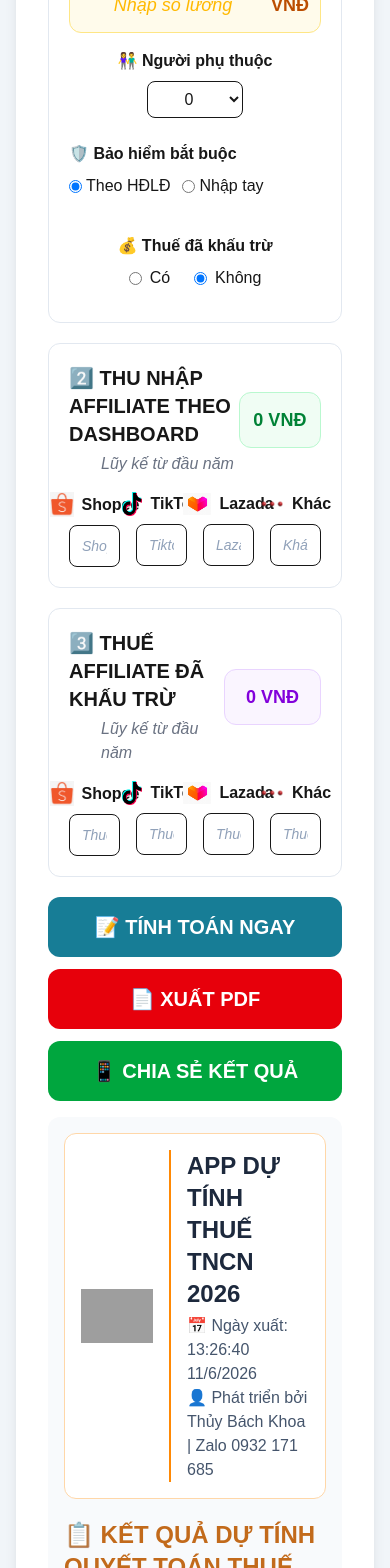
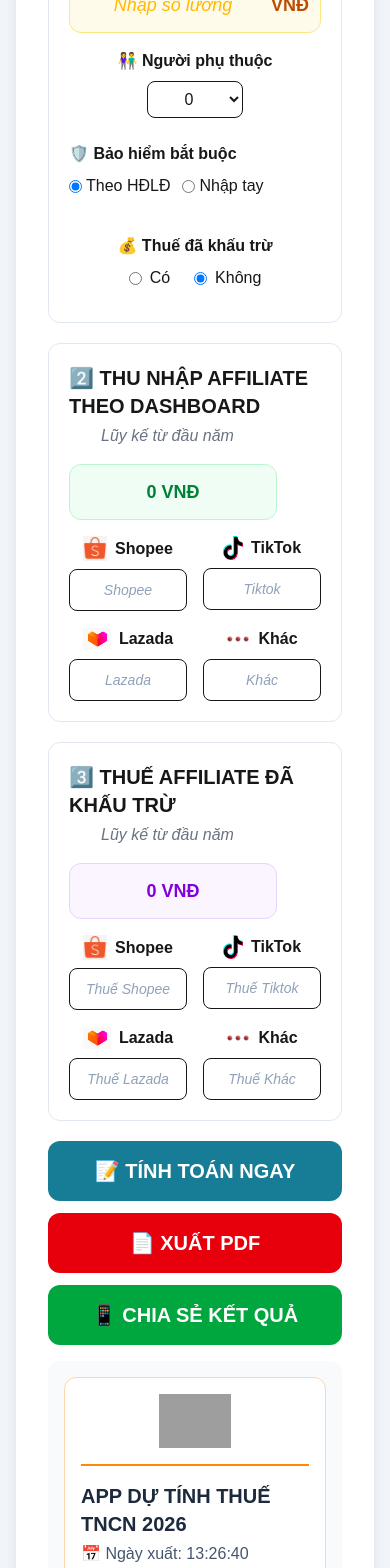
Before and after one commit to thuybachkhoa/du-bao-thue-affiliate, a Next.js app: page / in a window 390 px wide. Shown: the part 432-2000 px from the top of the page. Built offline with nearby package versions, Linux system fonts and the light colour scheme; grey boxes are pictures that could not be loaded.

Commit message:
Fix mobile layout

```diff
--- a/app/page.tsx
+++ b/app/page.tsx
@@ -503,7 +503,7 @@ pdf.save(`thue-tncn-${today}.pdf`);
 
           <div className="bg-white border border-slate-200 rounded-xl p-5 mb-5">
 
-  <div className="flex justify-between items-center mb-4">
+  <div className="flex flex-col md:flex-row gap-4 md:gap-0 md:justify-between md:items-center mb-4">
 
     <div>
   <h2 className="font-bold text-xl">
@@ -526,7 +526,7 @@ pdf.save(`thue-tncn-${today}.pdf`);
 
   </div>
 
-  <div className="grid grid-cols-4 gap-4">
+  <div className="grid grid-cols-2 md:grid-cols-4 gap-4">
 
     <div>
 
@@ -658,7 +658,7 @@ pdf.save(`thue-tncn-${today}.pdf`);
 
     <div className="bg-white border border-slate-200 rounded-xl p-5 mb-5">
 
-  <div className="flex justify-between items-center mb-4">
+  <div className="flex flex-col md:flex-row gap-4 md:gap-0 md:justify-between md:items-center mb-4">
 
     <div>
   <h2 className="font-bold text-xl">
@@ -683,7 +683,7 @@ pdf.save(`thue-tncn-${today}.pdf`);
 
   </div>
 
-  <div className="grid grid-cols-4 gap-4">
+  <div className="grid grid-cols-2 md:grid-cols-4 gap-4">
 
     {/* Shopee */}
     <div>
@@ -832,7 +832,7 @@ pdf.save(`thue-tncn-${today}.pdf`);
   className="mt-4 bg-slate-50 rounded-xl p-4"
 >
 <div className="bg-white border border-orange-200 rounded-xl p-4 mb-5">
-  <div className="flex items-center gap-4">
+  <div className="flex flex-col md:flex-row items-center gap-4">
 
     <Image
       src="/icon.png"
@@ -842,8 +842,8 @@ pdf.save(`thue-tncn-${today}.pdf`);
       className="shrink-0"
     />
 
-    <div className="border-l-2 border-orange-400 pl-4">
-      <h2 className="font-bold text-2xl text-slate-800">
+    <div className="border-t-2 md:border-t-0 md:border-l-2 border-orange-400 pt-4 md:pt-0 md:pl-4 w-full">
+      <h2 className="font-bold text-xl md:text-2xl text-slate-800">
         APP DỰ TÍNH THUẾ TNCN 2026
       </h2>
 
@@ -885,7 +885,7 @@ pdf.save(`thue-tncn-${today}.pdf`);
         DỰ KIẾN ĐƯỢC HOÀN THUẾ
       </div>
 
-      <div className="text-4xl font-bold text-green-600 leading-none">
+      <div className="text-2xl md:text-4xl font-bold text-green-600 break-all">
         {formatMoney(result.refundOrPayMore).replace(" VNĐ", "")}
 
      <span className="text-2xl font-semibold text-green-600 ml-2">
@@ -915,7 +915,7 @@ pdf.save(`thue-tncn-${today}.pdf`);
         DỰ KIẾN PHẢI NỘP THÊM
       </div>
 
-      <div className="text-4xl font-bold text-red-600 leading-none">
+      <div className="text-2xl md:text-4xl font-bold text-red-600 break-all">
         {formatMoney(Math.abs(result.refundOrPayMore)).replace(" VNĐ", "")}
       <span className="text-xl font-semibold text-red-600 ml-2">
     VNĐ
```
